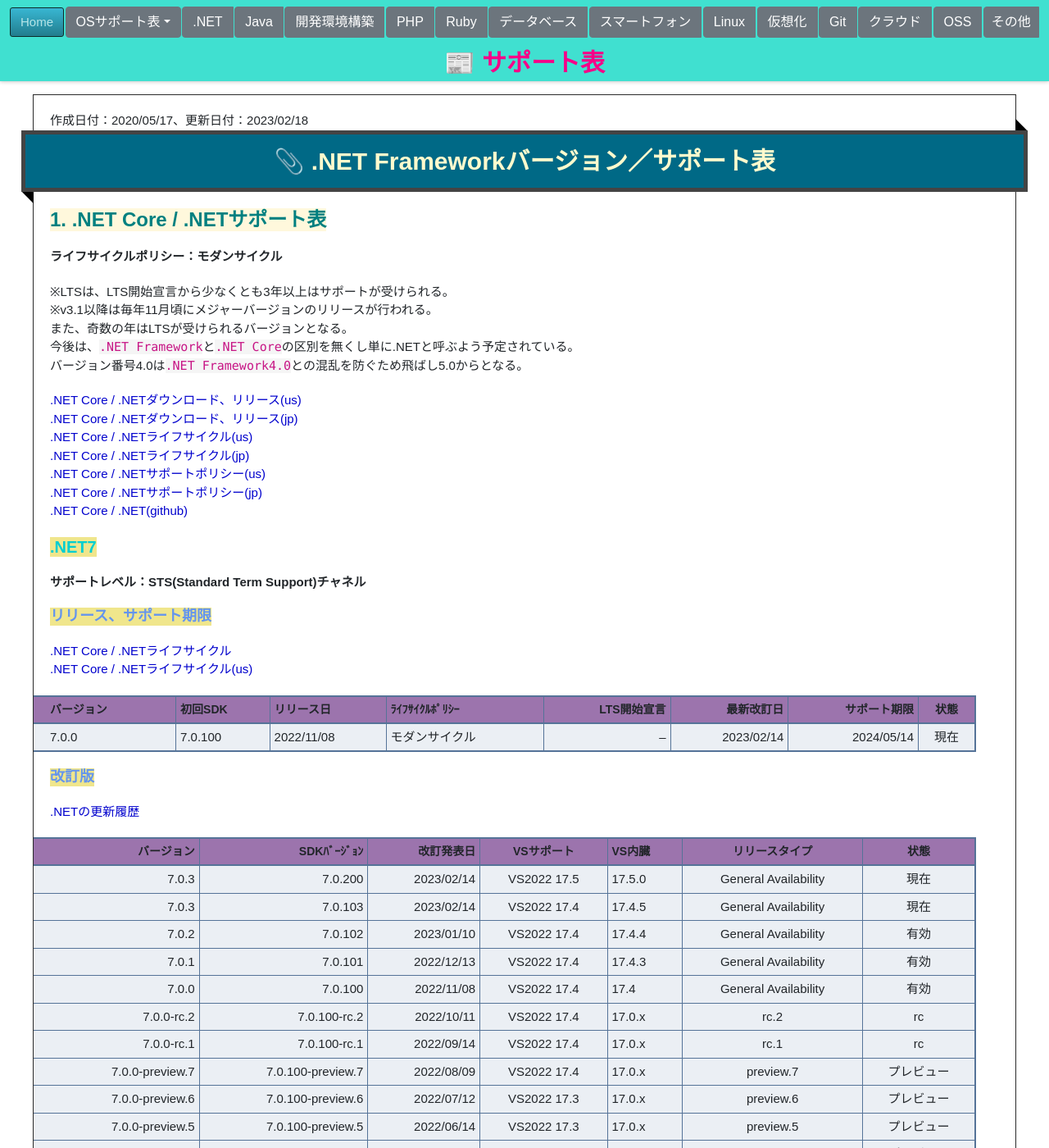
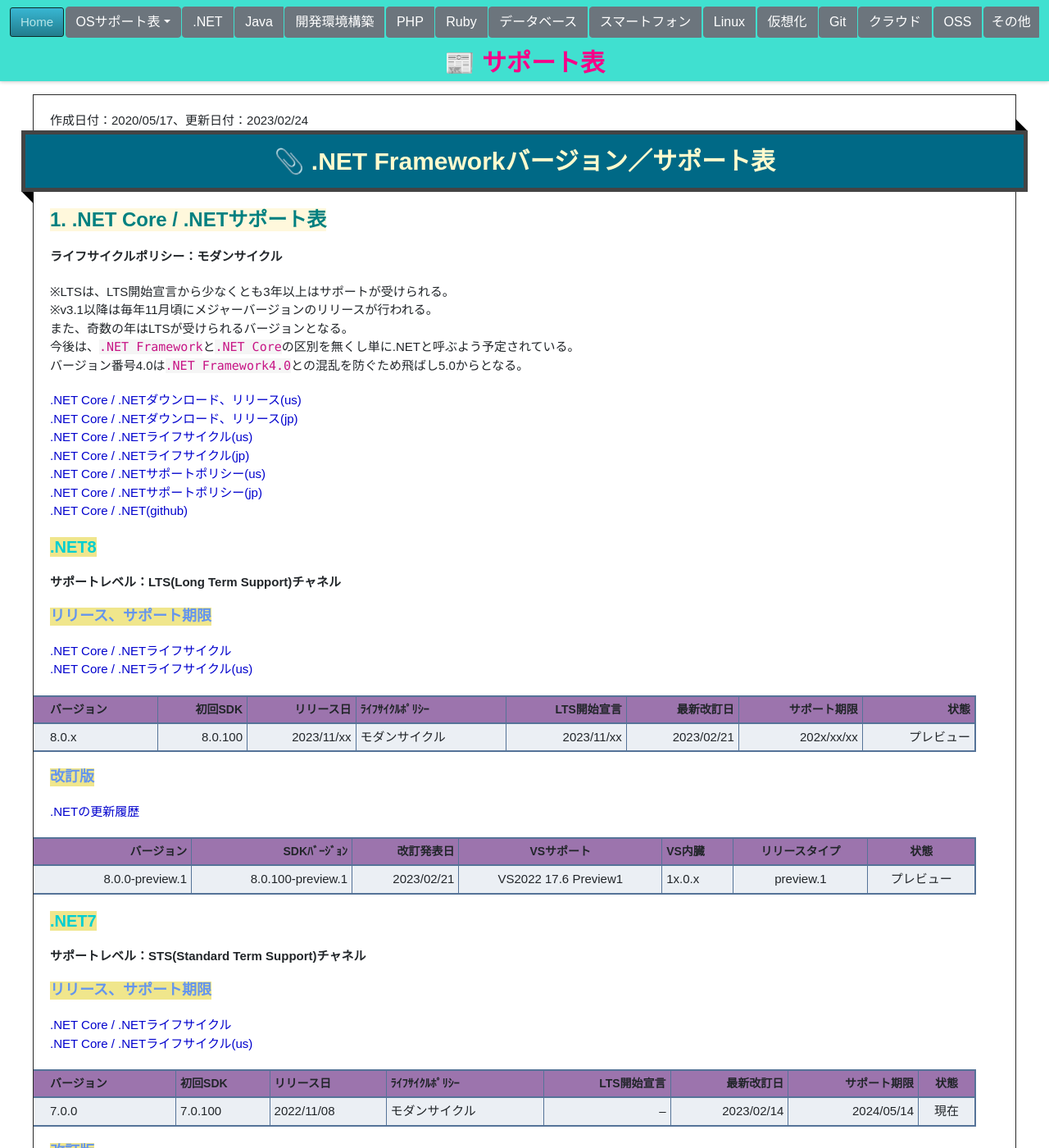
Before and after one commit to person-carrying-water/person-carrying-water.github.io, a Jekyll site: the page built from Contents/DotNet/DotNetSupport.md, in a window 1280 px wide and 1400 px high. Shown: the whole window at 82% size. Built offline with Jekyll 4.4.1, drawn with Linux system fonts in a browser that asks for light colours; nearby versions of some CDN libraries; emoji names are drawn with the system emoji font.

Commit message:
Win230225

```diff
--- a/Contents/DotNet/DotNetSupport.md
+++ b/Contents/DotNet/DotNetSupport.md
@@ -3,7 +3,7 @@
 title: ":newspaper: サポート表"
 description: ":paperclip: .NET Frameworkバージョン／サポート表"
 date: "2020/05/17"
-lastmod: "2023/02/18"
+lastmod: "2023/02/24"
 ---
 
 ## 1. .NET Core / .NETサポート表
@@ -22,6 +22,24 @@
 [.NET Core / .NETサポートポリシー(us)](https://dotnet.microsoft.com/platform/support/policy/dotnet-core)
 [.NET Core / .NETサポートポリシー(jp)](https://dotnet.microsoft.com/ja-jp/platform/support/policy/dotnet-core)
 [.NET Core / .NET(github)](https://github.com/dotnet/core)
+
+### .NET8
+**サポートレベル：LTS(Long Term Support)チャネル**
+
+#### リリース、サポート期限
+[.NET Core / .NETライフサイクル](https://docs.microsoft.com/ja-jp/lifecycle/products/microsoft-net-and-net-core)
+[.NET Core / .NETライフサイクル(us)](https://docs.microsoft.com/en-us/lifecycle/products/microsoft-net-and-net-core)
+
+| バージョン | 初回SDK  | リリース日 | ﾗｲﾌｻｲｸﾙﾎﾟﾘｼｰ | LTS開始宣言 | 最新改訂日 | サポート期限 |  状態   |
+| :--------- | ------: | ---------: |:--------- --:| ----------: | ---------: | ----------: | :----:  |
+| 8.0.x      | 8.0.100 | 2023/11/xx |モダンサイクル | 2023/11/xx | 2023/02/21 | 202x/xx/xx  | プレビュー |
+
+#### 改訂版
+[.NETの更新履歴](https://dotnet.microsoft.com/en-us/download/dotnet/8.0)
+
+| バージョン | SDKﾊﾞｰｼﾞｮﾝ | 改訂発表日 | VSサポート    | VS内臓   | リリースタイプ       |   状態   |
+| ---------: | ---------: | ---------: | :----------: | :------- | :------------------: | :-----: |
+| 8.0.0-preview.1 | 8.0.100-preview.1 | 2023/02/21 | VS2022 17.6 Preview1  | 1x.0.x   | preview.1 | プレビュー |
 
 ### .NET7
 **サポートレベル：STS(Standard Term Support)チャネル**
```
Also changed, not shown: Contents/Electronic/MicrochipRelease.md (+3 -2 lines), Contents/Ide/VisualStudio/VisualStudioSupport.md (+3 -1 lines), Contents/Support/Windows10.md (+4 -1 lines), Contents/Support/Windows11.md (+2 -1 lines), Contents/Support/WindowsLicense.md (+3 -3 lines).
